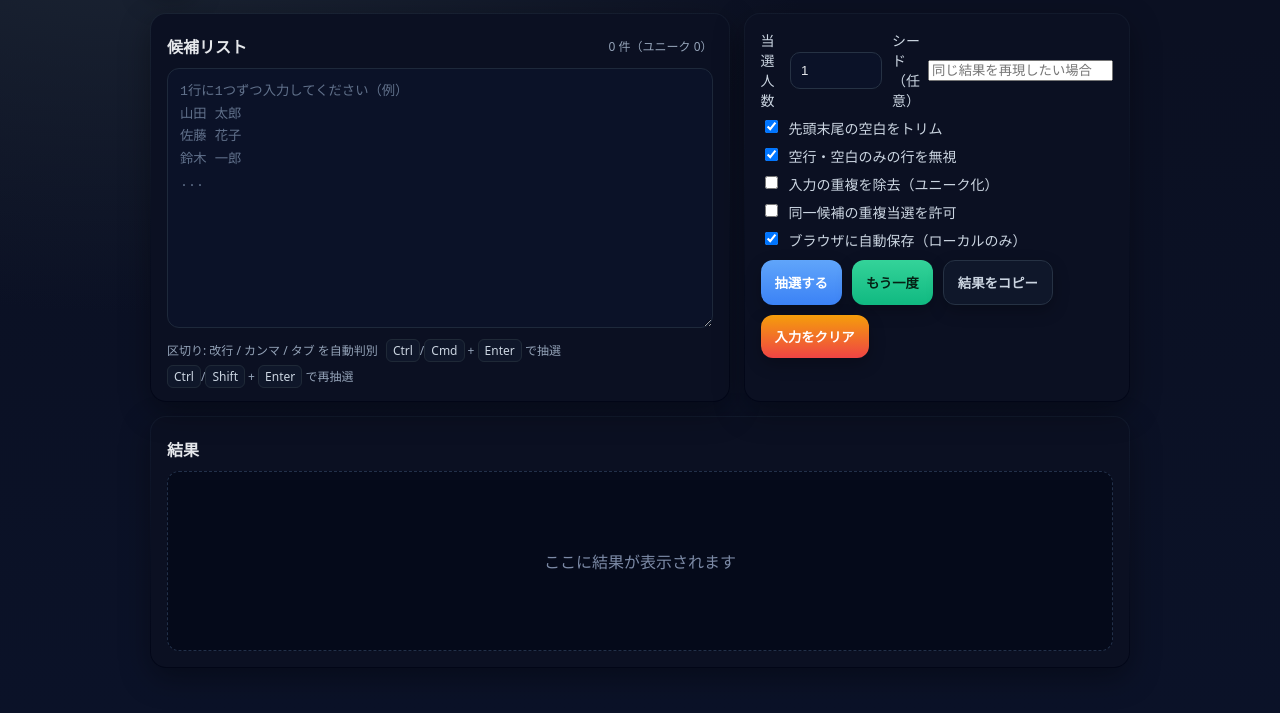
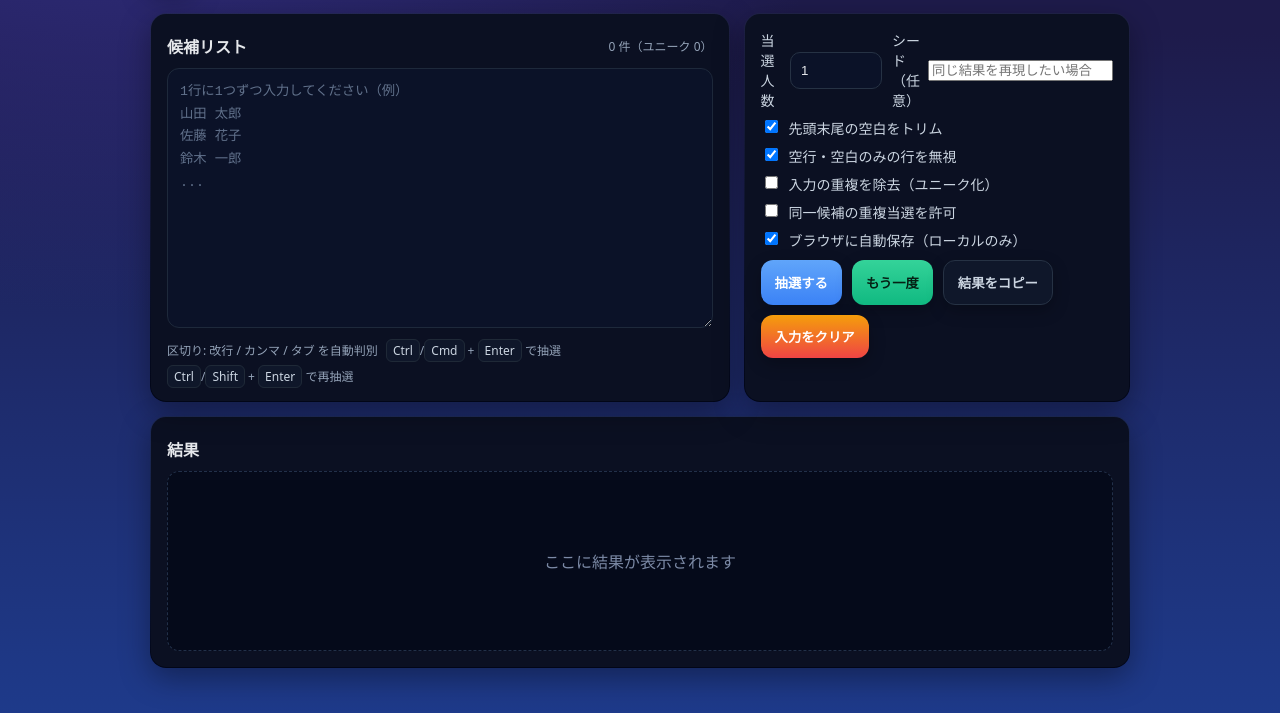
Before and after one commit to yutakau/chuusennapp, a plain HTML site: page index.html in a window 1280 px wide. Shown: the part 87-800 px from the top of the page. Drawn offline with Linux system fonts and the light colour scheme.

Commit message:
Change background gradient colors

```diff
--- a/index.html
+++ b/index.html
@@ -11,7 +11,7 @@
   *{box-sizing:border-box}
   body{
     margin:0; font-family: ui-sans-serif,system-ui,-apple-system,Segoe UI,Roboto,Helvetica,Arial,"Apple Color Emoji","Segoe UI Emoji";
-    color:var(--ink); background:radial-gradient(1200px 800px at 10% -10%,#1f2937 0%,transparent 60%), linear-gradient(#0b1022,#0b1022 120px,#0b1228);
+    color:var(--ink); background:radial-gradient(1200px 800px at 10% -10%,#312e81 0%,transparent 60%), linear-gradient(#1e1b4b,#1e1b4b 120px,#1e3a8a);
     min-height:100dvh; padding:24px;
   }
   .wrap{max-width:980px; margin:0 auto;}
```
